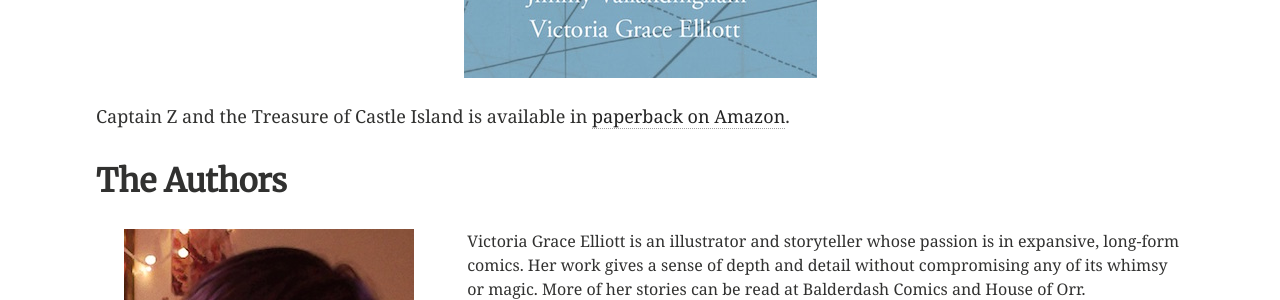
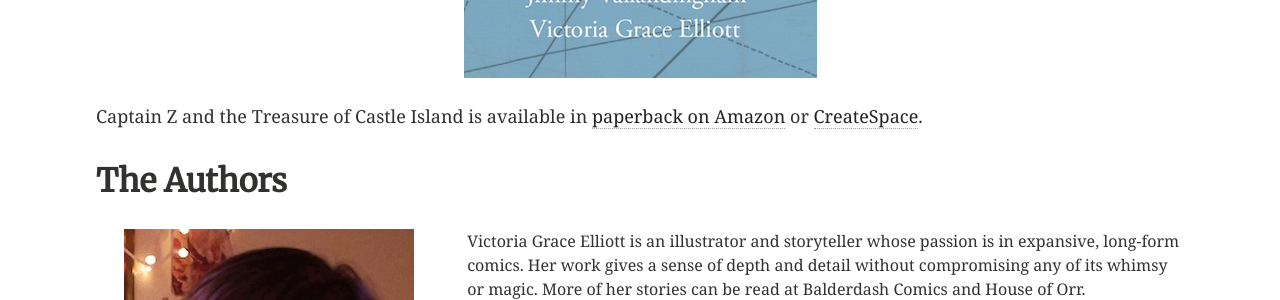
Before and after one commit to vlandham/captainzbook, a Jekyll site: the page built from index.md, in a window 1280 px wide and 900 px high, scrolled down 1747 px. Shown: the part 156-456 px from the top of the window. Built offline with Jekyll 4.4.1, drawn with Linux system fonts in a browser that asks for light colours.

Commit message:
createspace

```diff
--- a/index.md
+++ b/index.md
@@ -33,7 +33,7 @@ With illustrations aplenty adorning this whimsical tale, Captain Z and the Treas
 
 <a href=""><img src="{{ site.url }}/images/cover.jpg"></a>
 
-Captain Z and the Treasure of Castle Island is available in [paperback on Amazon]().
+Captain Z and the Treasure of Castle Island is available in [paperback on Amazon]() or [CreateSpace](https://www.createspace.com/4981594).
 
 ## The Authors
 
```
